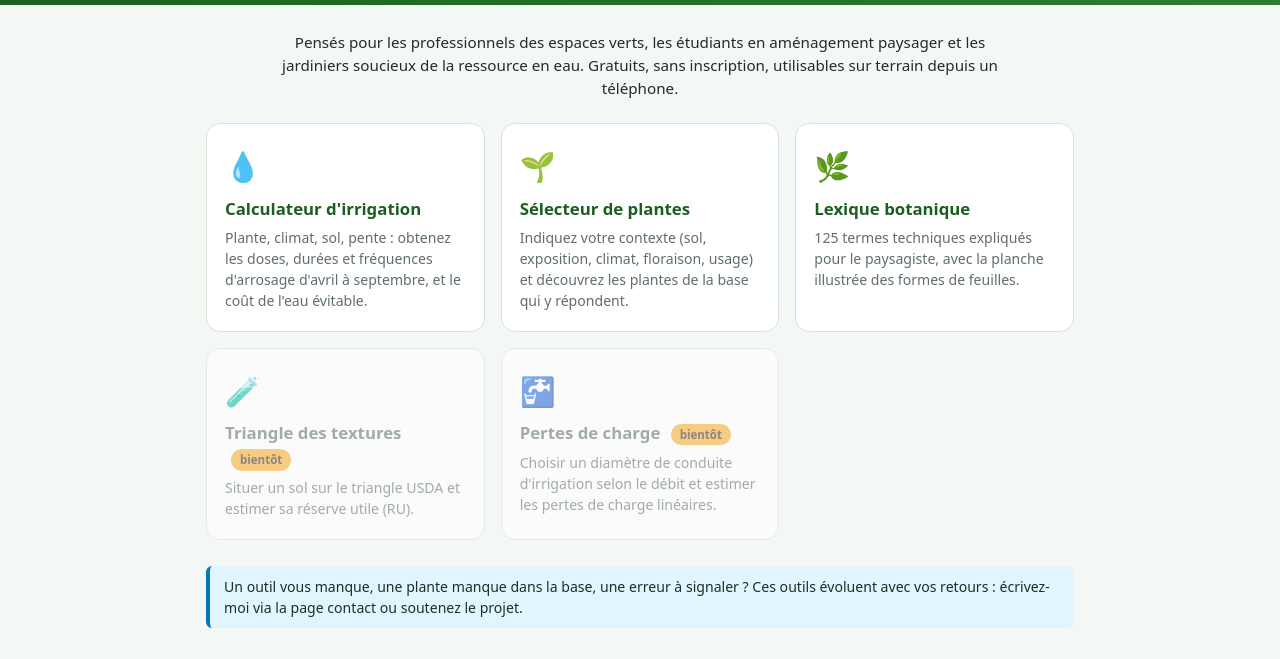
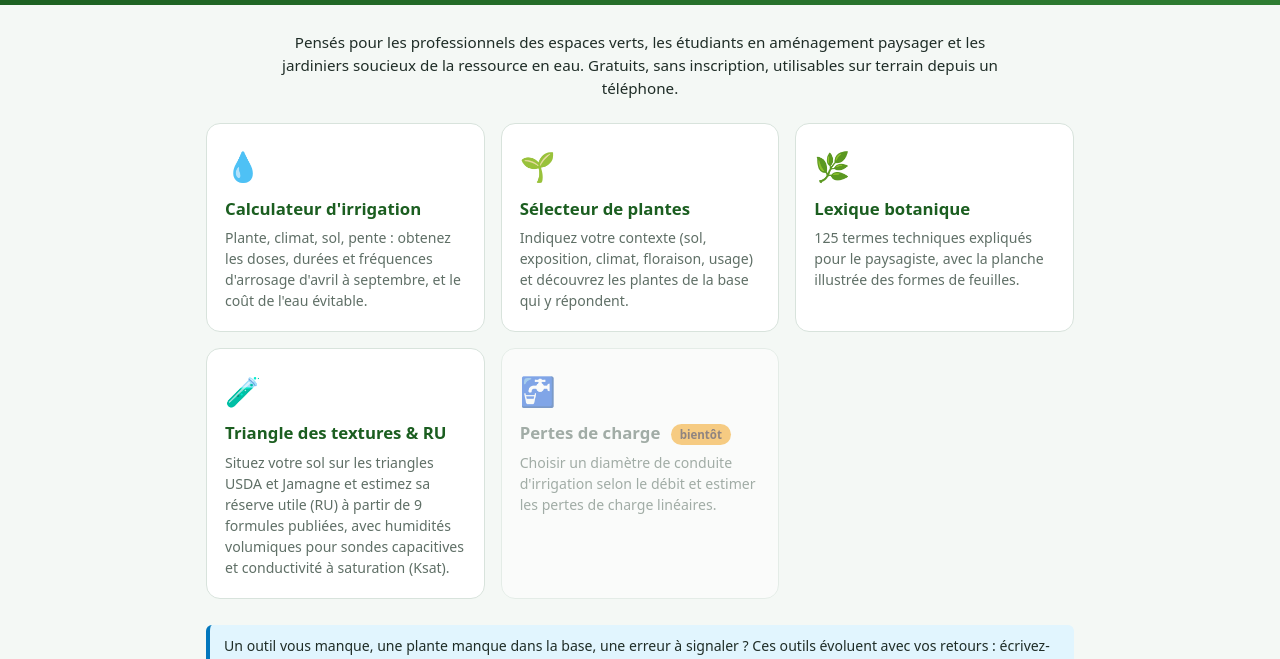
Before and after one commit to Max-Duke-34/outils_hydro_agro, a plain HTML site: page index.html in a window 1280 px wide. Shown: the part 137-796 px from the top of the page. Drawn offline with Linux system fonts and the light colour scheme.

Commit message:
Update 'Triangle des textures' tool description
Removed the 'soon' section for the 'Triangle des textures' tool and updated its description.

```diff
--- a/index.html
+++ b/index.html
@@ -67,11 +67,11 @@
       <h2>Lexique botanique</h2>
       <p>125 termes techniques expliqués pour le paysagiste, avec la planche illustrée des formes de feuilles.</p>
     </a>
-    <div class="outil soon">
-      <div class="icone">🧪</div>
-      <h2>Triangle des textures <span class="badge">bientôt</span></h2>
-      <p>Situer un sol sur le triangle USDA et estimer sa réserve utile (RU).</p>
-    </div>
+    <a class="outil" href="textures.html">
+  <div class="icone">🧪</div>
+  <h2>Triangle des textures &amp; RU</h2>
+  <p>Situez votre sol sur les triangles USDA et Jamagne et estimez sa réserve utile (RU) à partir de 9 formules publiées, avec humidités volumiques pour sondes capacitives et conductivité à saturation (Ksat).</p>
+</a>
     <div class="outil soon">
       <div class="icone">🚰</div>
       <h2>Pertes de charge <span class="badge">bientôt</span></h2>
```
